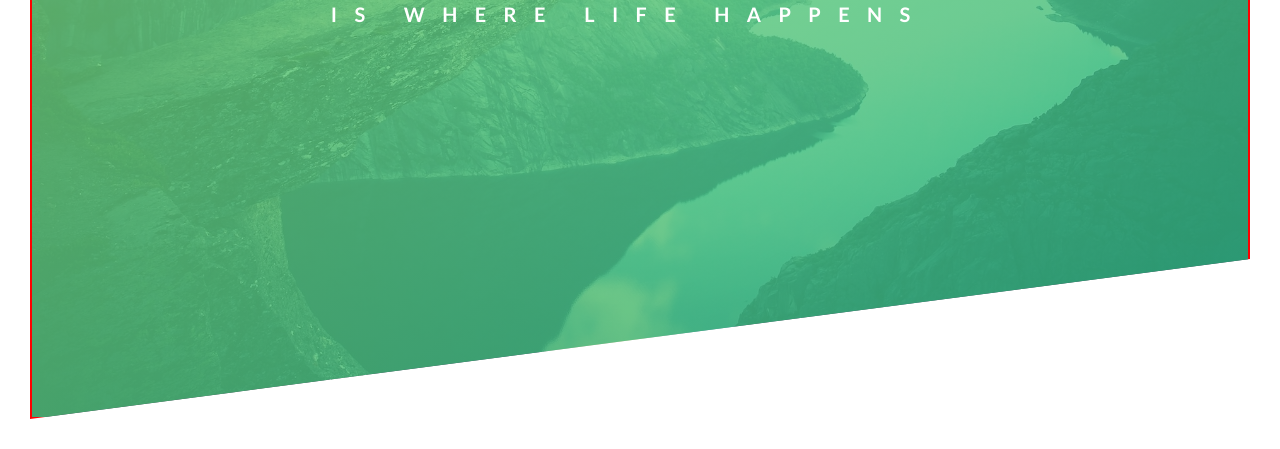
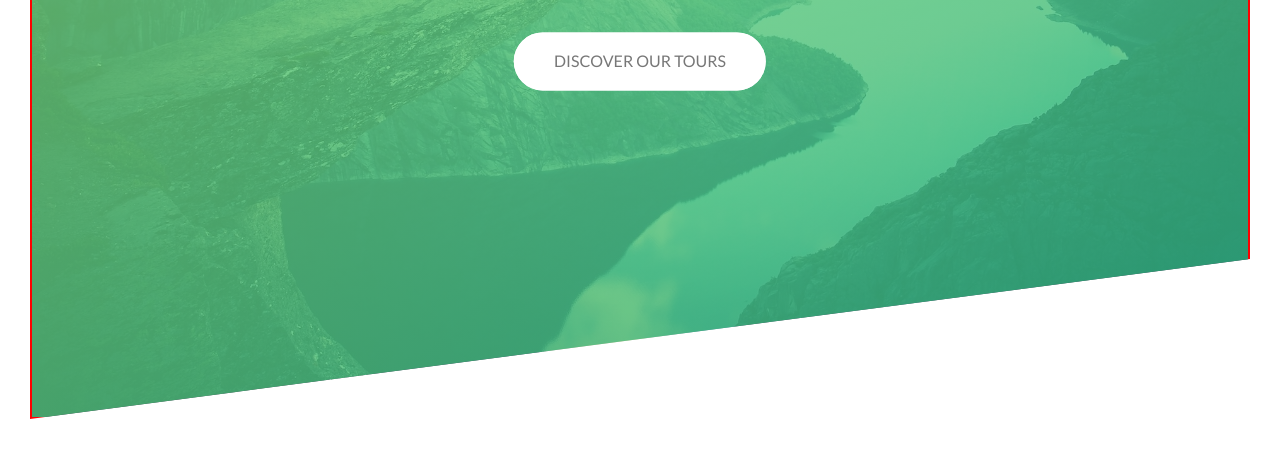
Before and after one commit to MaximUserName/learn-css-ud-natours, a website built with Vite: page index.html in a window 1280 px wide. Shown: the part 371-820 px from the top of the page. Built offline with nearby package versions, Linux system fonts and the light colour scheme.

Commit message:
button with animations

```diff
--- a/css/style.css
+++ b/css/style.css
@@ -67,6 +67,7 @@ body {
     font-weight: 700;
     letter-spacing: 17.4px;
     animation: moveInRight 1s ease-out;
+    margin-bottom: 60px;
 }
 
 .text-box {
@@ -74,6 +75,7 @@ body {
     top: 40%;
     left: 50%;
     transform: translate(-50%, -50%);
+    text-align: center;
 }
 
 @keyframes moveInLeft {
@@ -107,3 +109,68 @@ body {
         transform: translateX(0);
     }
 }
+
+@keyframes moveInBottom {
+    0% {
+        opacity: 0;
+        transform: translateY(100px);
+    }
+
+    100% {
+        opacity: 1;
+        transform: translateY(0);
+    }
+}
+
+.btn:link,
+.btn:visited {
+    text-decoration: none;
+    text-transform: uppercase;
+    padding: 15px 40px;
+    display: inline-block;
+    border-radius: 100px;
+    transition: all 0.2s ease-out;
+    position: relative;
+}
+
+.btn:hover {
+    transform: translateY(-3px);
+    box-shadow: 0 10px 20px rgba(0, 0, 0, 0.2);
+}
+
+.btn:active {
+    transform: translateY(-1px);
+    box-shadow: 0 5px 10px rgba(0, 0, 0, 0.2);
+}
+
+.btn-white {
+    background-color: white;
+    color: #777;
+}
+
+.btn::after {
+    content: "";
+    display: inline-block;
+    height: 100%;
+    width: 100%;
+    border-radius: 100px;
+    position: absolute;
+    top: 0;
+    left: 0;
+    z-index: -1;
+    transition: all 0.4s;
+}
+
+.btn-white::after {
+    background-color: white;
+}
+
+.btn:hover::after {
+    transform: scaleX(1.4) scaleY(1.6);
+    opacity: 0;
+}
+
+.btn-animated {
+    animation: moveInBottom 0.5s ease-out 0.75s;
+    animation-fill-mode: backwards;
+}
--- a/index.html
+++ b/index.html
@@ -19,7 +19,7 @@
 					<span class="heading-primary-main">Outdoors</span>
 					<span class="heading-primary-sub">is where life happens</span>
 				</h1>
-				<!-- <button>Discover our tours</button> -->
+				<a href="#" class="btn btn-white btn-animated">Discover our tours</a>
 			</div>
 		</header>
 
```
